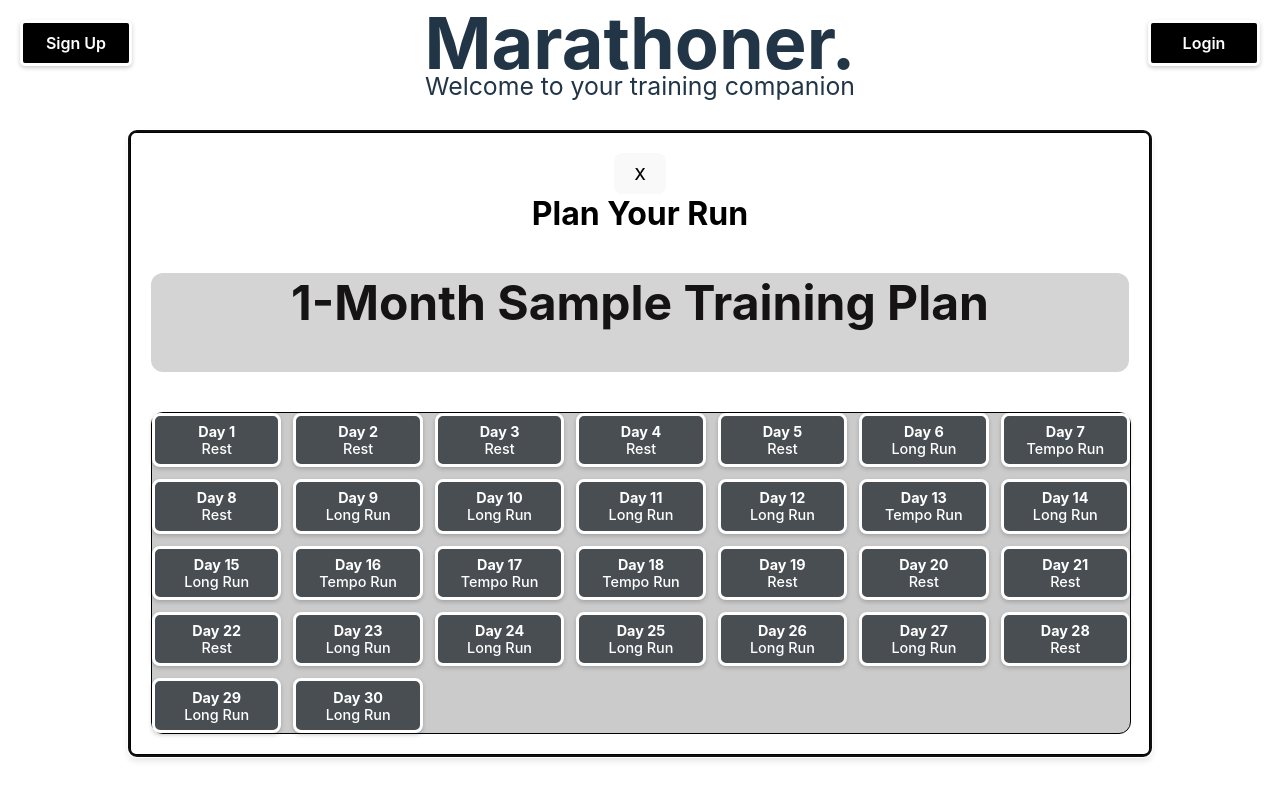
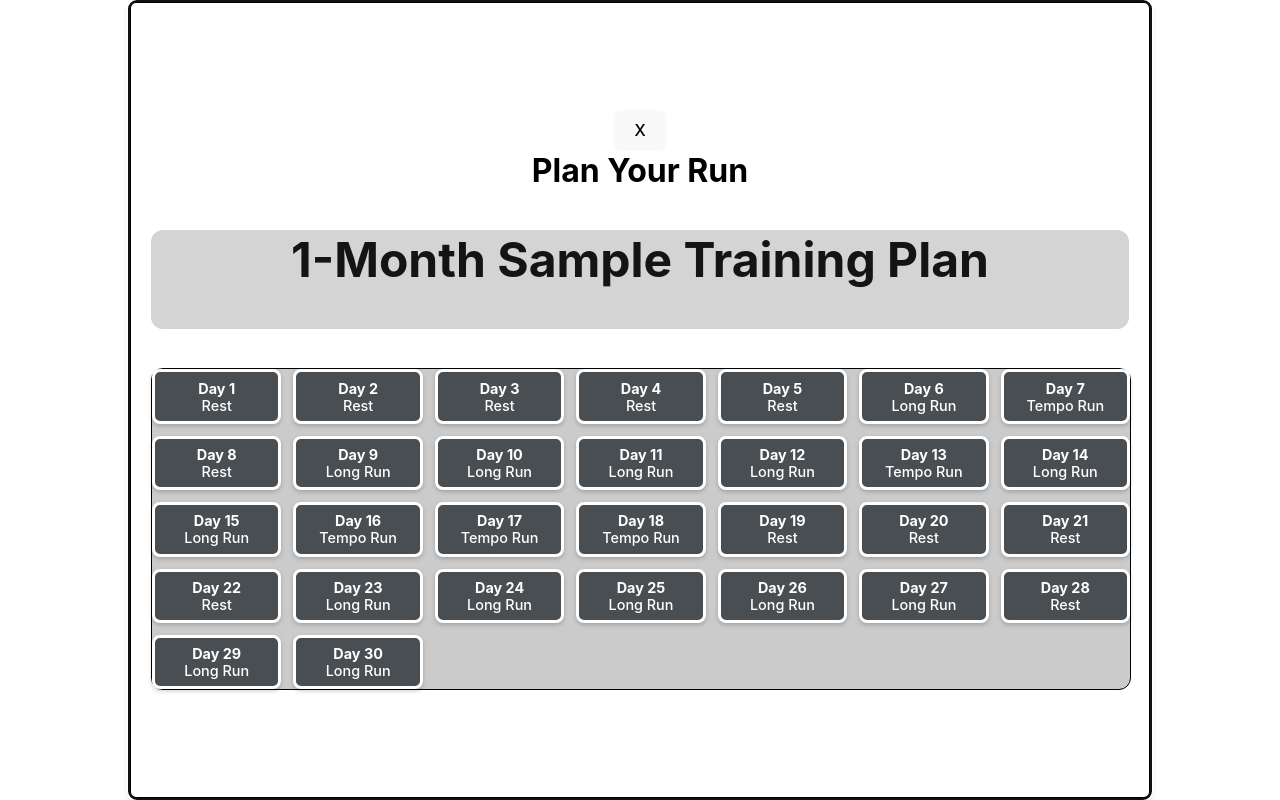
Before and after one commit to tulloch022/marathoner, a React (Vite) app: page / in a window 1280 px wide. Both pictures are taken after a click on the button "Plan". Built offline with nearby package versions, Linux system fonts and the light colour scheme.

Commit message:
made everything else disappear when button is clicked and expanded

```diff
--- a/src/App.tsx
+++ b/src/App.tsx
@@ -5,7 +5,7 @@ import Subtitle from "./components/Subtitle.tsx";
 import ScrollDownArrow from "./components/ScrollDownArrow.tsx";
 import Calendar from "./components/Calendar.tsx";
 import SignUpButton from "./components/SignUpButton.tsx";
-import ShoeTracker from "./components/ShoeTracker.tsx"
+import ShoeTracker from "./components/ShoeTracker.tsx";
 import { motion } from "framer-motion";
 
 function App() {
@@ -13,28 +13,32 @@ function App() {
 
   return (
     <div className="main flex flex-col items-center justify-center h-screen">
-      {/* Login & Signup Buttons */}
+      {/* Login & Signup Buttons - These will be hidden when a section is active */}
+      {!activeSection && (
+        <>
           <LoginButton />
           <SignUpButton />
           <Title />
           <Subtitle />
           <ScrollDownArrow />
+        </>
+      )}
 
-      {/* Main Buttons */}
-      <div className="box-container flex gap-4">
+      {/* Main Buttons - Hide other buttons when a section is active */}
+      <div className="box-container flex gap-4 relative">
         {["plan", "track", "analyze"].map((section) =>
-          activeSection === null || activeSection === section ? ( // Hide other buttons
+          activeSection === null || activeSection === section ? ( // Only show the active or null section
             <motion.button
               key={section}
               className="box-under-arrow"
               onClick={() => setActiveSection(section as "plan" | "track" | "analyze")}
               animate={
                 activeSection === section
-      ? { width: "80vw", height: "100%" }
-      : { width: "20vw", height: "100%" } // Default size when not active
+                  ? { width: "80vw", height: "100vh" }
+                  : { width: "10vw", height: "100%" } // Default size when not active
               }
-  transition={{ duration: 0.25, ease: "linear" }}
-  style={{ overflow: "hidden", position: "relative" }}
+              transition={{ duration: 1, ease: "easeInOut" }}
+              style={{ overflow: "hidden", position: "relative", zIndex: 1 }}
             >
               {activeSection === section ? (
                 <SectionContent section={section} onClose={() => setActiveSection(null)} />
@@ -51,8 +55,8 @@ function App() {
 
 function SectionContent({ section, onClose }: { section: "plan" | "track" | "analyze"; onClose: () => void }) {
   return (
-    <div className="relative">
-      <button onClick={(e) => { e.stopPropagation(); onClose(); }} className="">X</button>
+    <div className="relative z-10">
+      <button onClick={(e) => { e.stopPropagation(); onClose(); }} className="absolute top-4 right-4 text-2xl">X</button>
       <h1 className="text-3xl font-bold">
         {section === "plan" && "Plan Your Run"}
         {section === "track" && "Track Your Progress"}
@@ -65,6 +69,4 @@ function SectionContent({ section, onClose }: { section: "plan" | "track" | "ana
   );
 }
 
-
-
 export default App;
```
Lines whose indentation alone changed are shown as unchanged.
